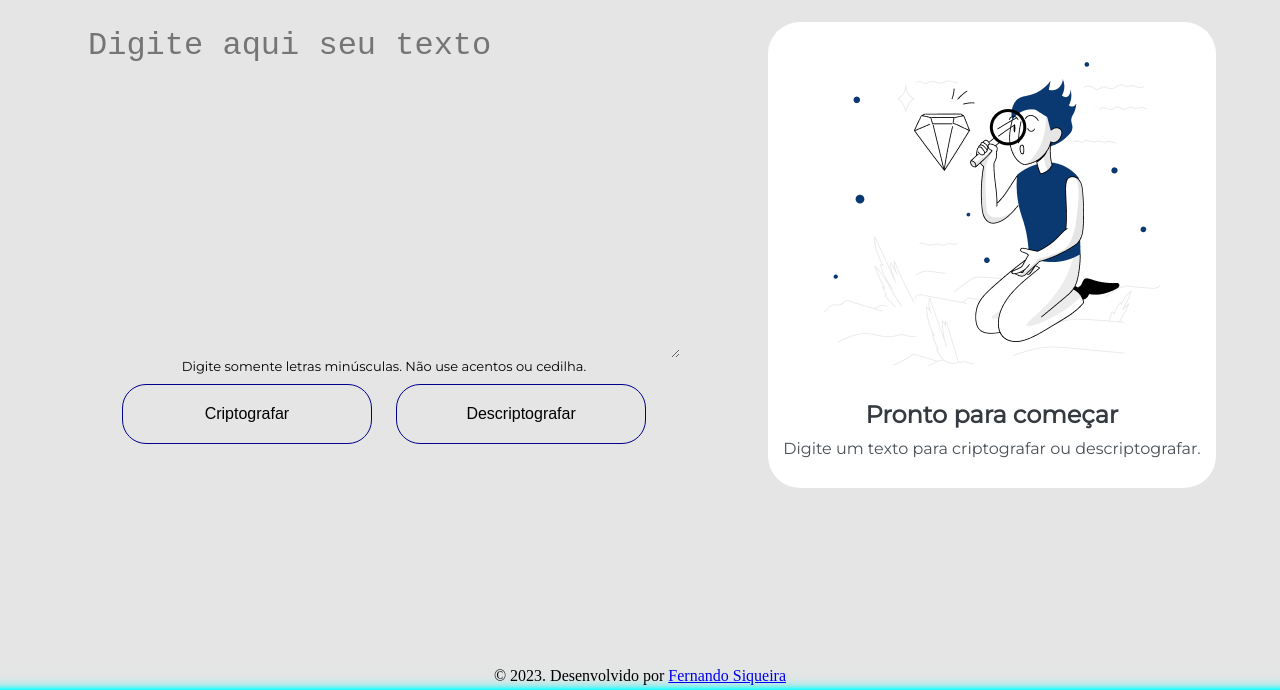
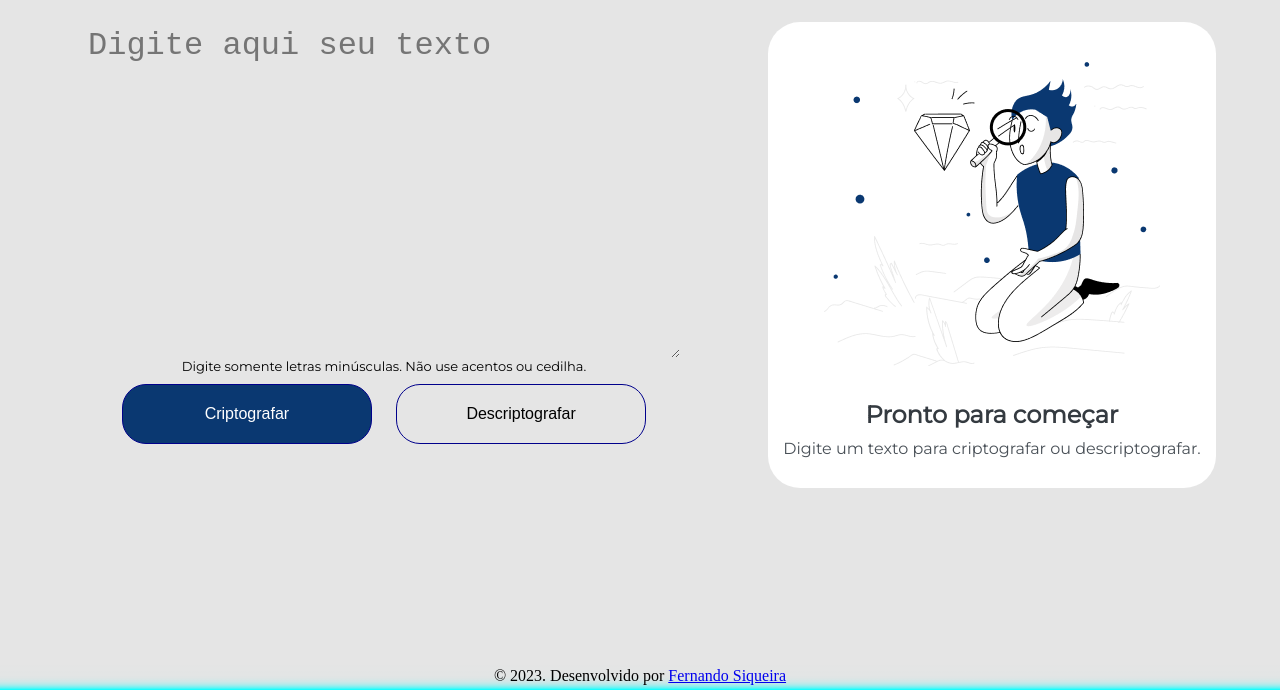
Before and after one commit to fesiq/challenge-one-text-decoder, a plain HTML site: page index.html in a window 1280 px wide. Shown: the part 110-800 px from the top of the page. Drawn offline with Linux system fonts and the light colour scheme.

Commit message:
corrigindo sintaxe da estilização

```diff
--- a/style.css
+++ b/style.css
@@ -37,7 +37,7 @@ button {
     padding: 10px 0;
 }
 
-.btn-encriptar .btn-copiar {
+.btn-encriptar, .btn-copiar {
     background-color: #0A3871;
     color: white;
 }
```
